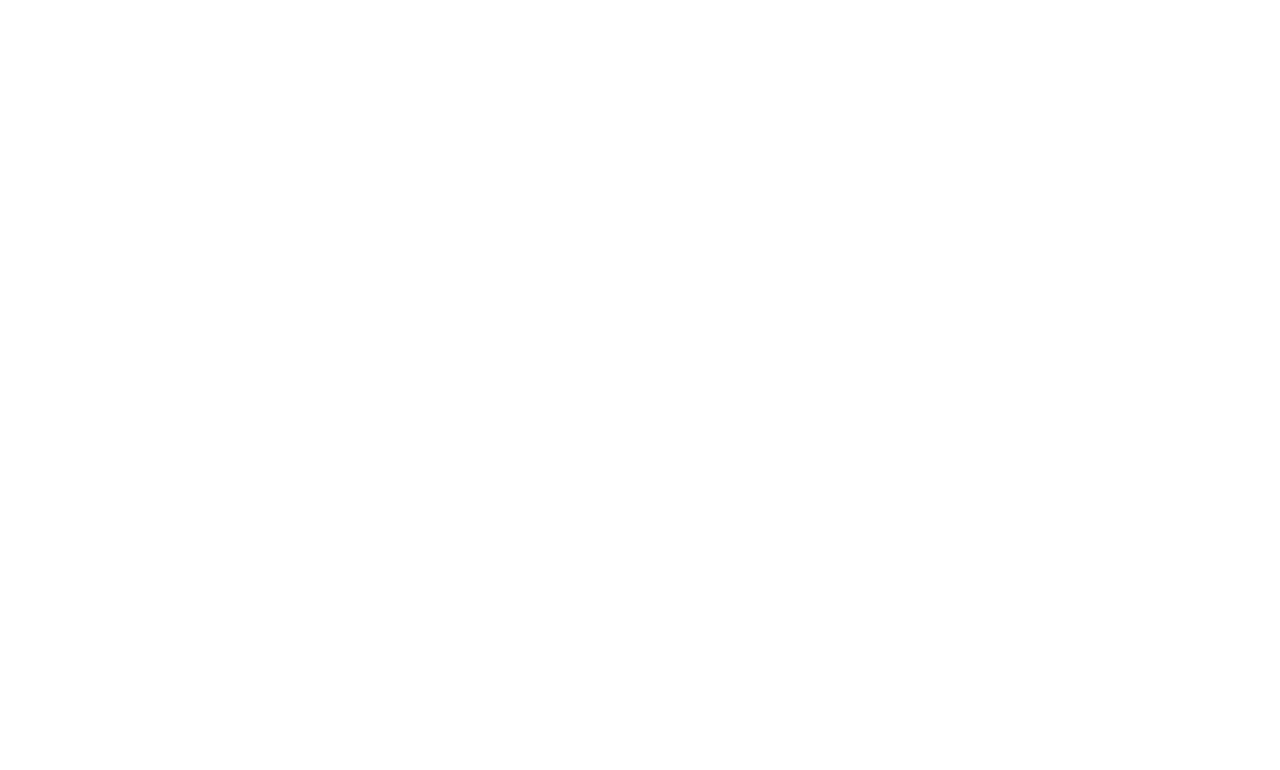
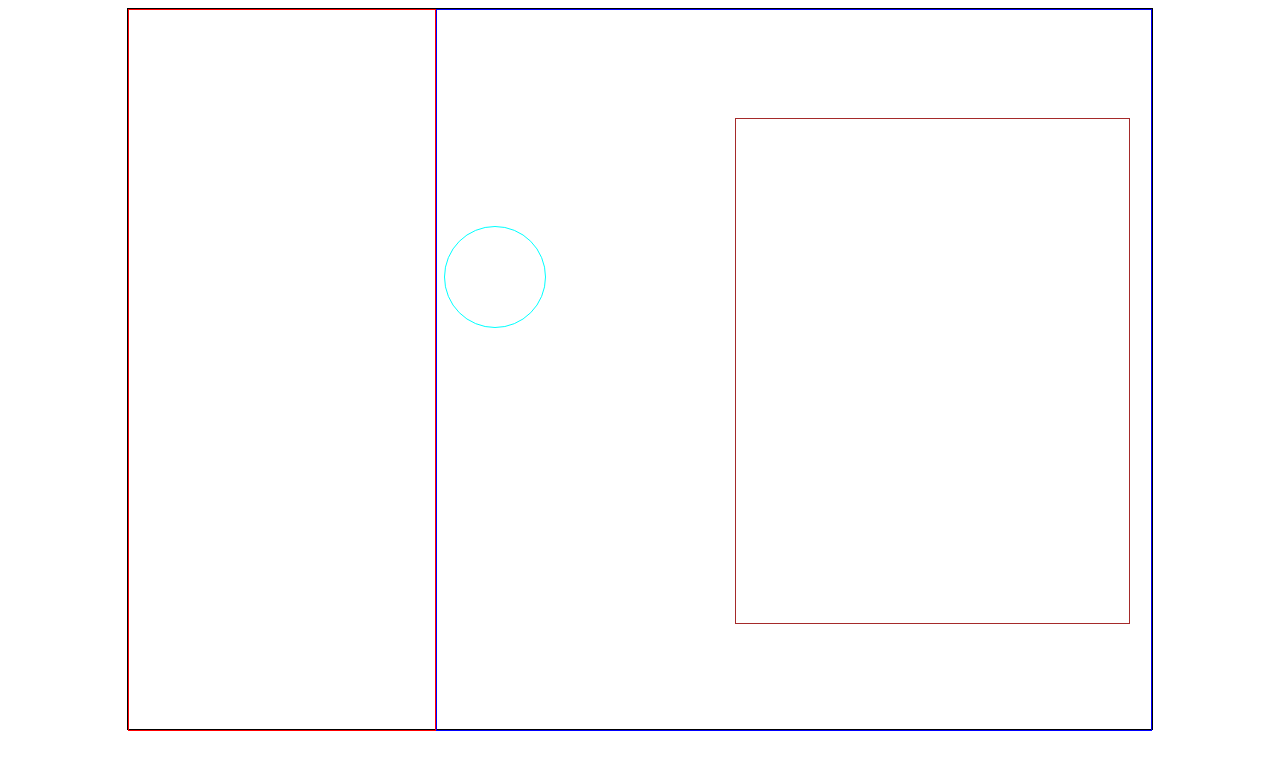
Before and after one commit to paulwako/tribute, a plain HTML site: page index.html in a window 1280 px wide. Drawn offline with Linux system fonts and the light colour scheme.

Commit message:
wireframed design

```diff
--- a/index.html
+++ b/index.html
@@ -3,7 +3,16 @@
   <head>
     <meta charset="UTF-8" />
     <meta name="viewport" content="width=device-width, initial-scale=1.0" />
+    <link rel="stylesheet" href="styles.css" />
     <title>Document</title>
   </head>
-  <body></body>
+  <body>
+    <main>
+      <section class="content time"></section>
+      <section class="content image">
+        <div class="photo"></div>
+        <div class="breif-hsitory"></div>
+      </section>
+    </main>
+  </body>
 </html>
--- /dev/null
+++ b/styles.css
@@ -0,0 +1,37 @@
+main{
+    height:90vh;
+    width:80vw;
+    border:1px solid black;
+    margin:auto;
+    display:flex;
+}
+.content{
+    height:100%;
+}
+.time{
+width: 30%;
+border:1px solid red;
+}
+.image{
+    width:70%;
+    border:1px solid blue;
+    position:relative;
+    display: flex;
+}
+.photo{
+   width:100px;
+   height:100px;
+   border-radius:60% 60% 60% 60%;
+   border: 1px solid cyan;
+   position:absolute;
+   top: 30%;
+   left:1%;
+}
+.breif-hsitory{
+    height: 70%;
+    width: 55%;
+    border:1px solid brown;
+    position:absolute;
+    right:3%;
+    top:15%
+}
```
